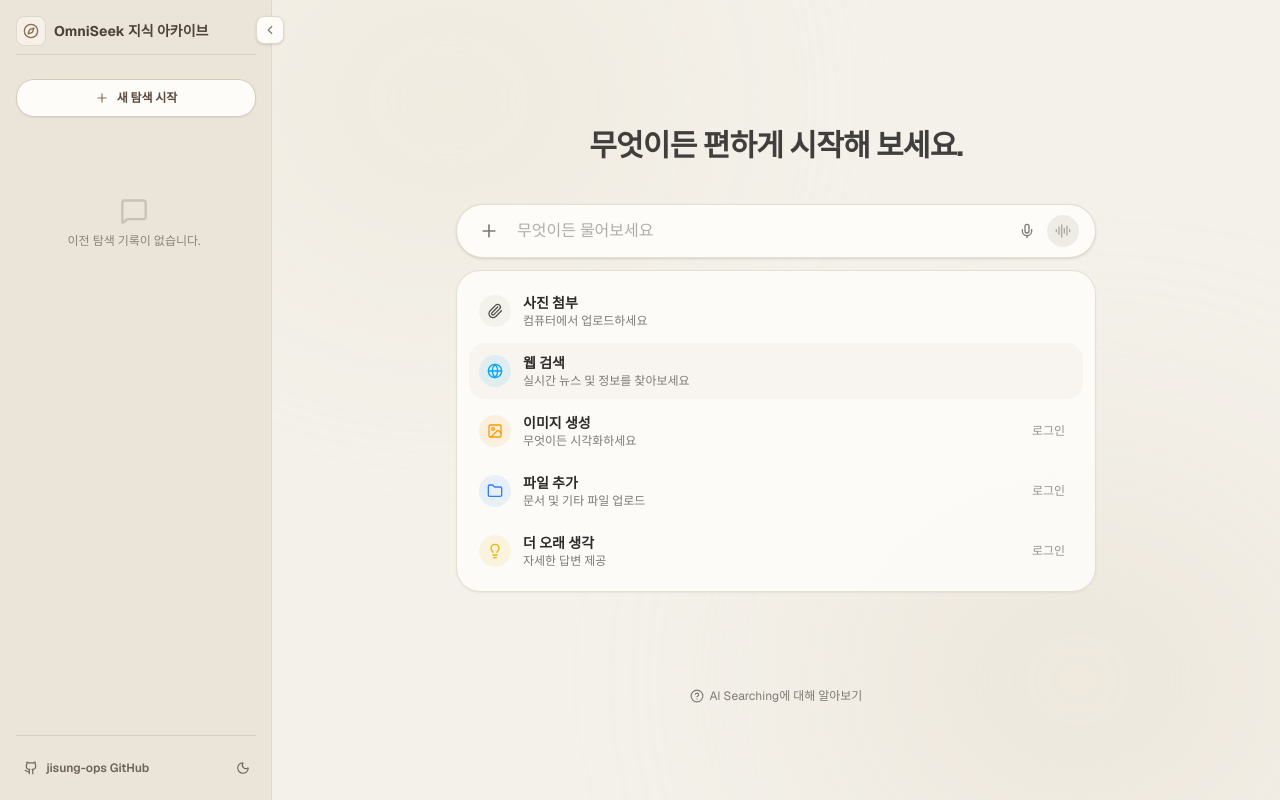
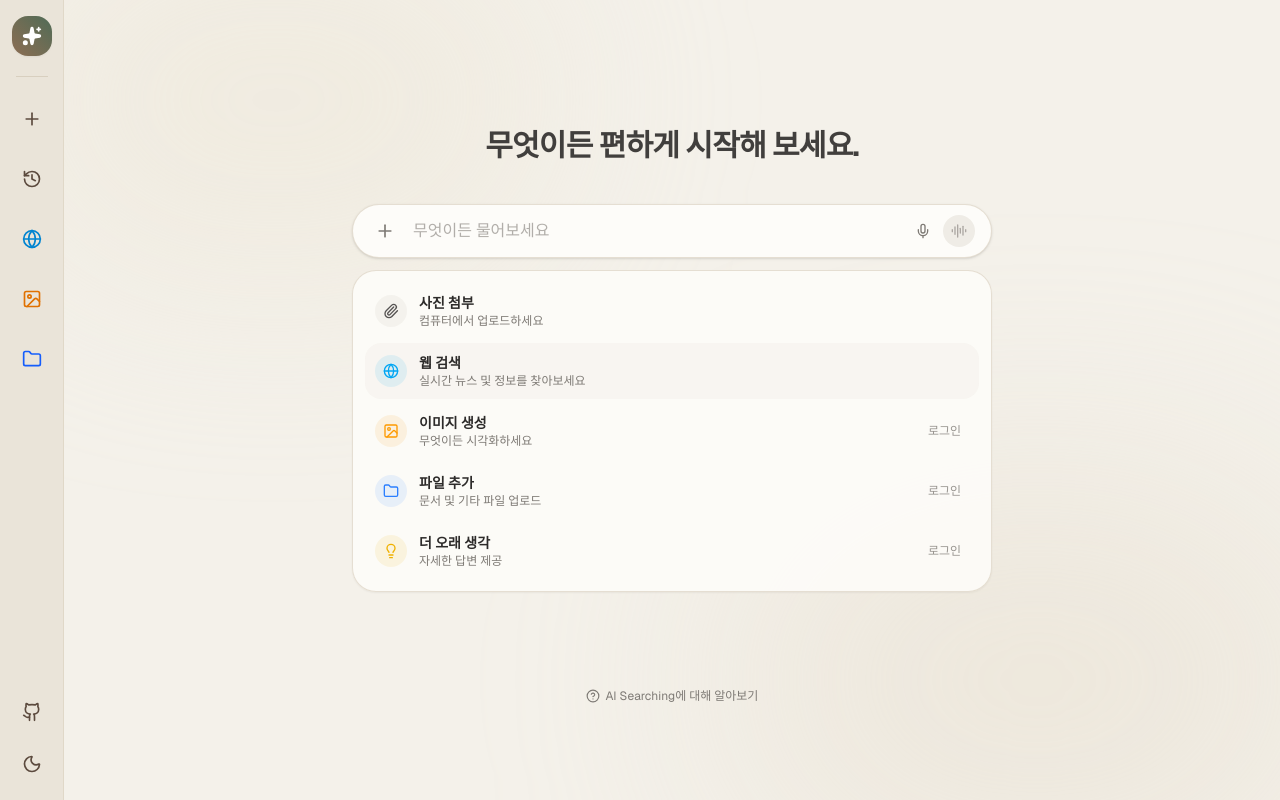
Before and after one commit to jisung-ops/ai_Searching, a Next.js app: page / in a window 1280 px wide. Built offline with nearby package versions, Linux system fonts and the light colour scheme.

Commit message:
feat: 64px 슬림 사이드바 아이콘 독 및 최근 탐색 기록 모달 레이아웃 구현

```diff
--- a/src/components/history-sidebar.tsx
+++ b/src/components/history-sidebar.tsx
@@ -1,7 +1,7 @@
 "use client";
 
-import React, { useState, useEffect } from "react";
-import { Plus, Trash2, X, MessageSquare, ChevronLeft, ChevronRight, Compass, Sun, Moon } from "lucide-react";
+import React, { useState, useEffect, useRef } from "react";
+import { Plus, Trash2, X, MessageSquare, Compass, Sun, Moon, History, Globe, Image as ImageIcon, Folder, Settings, Sparkles, ChevronRight } from "lucide-react";
 import { AnimatePresence, motion } from "framer-motion";
 
 const GithubIcon = (props: React.SVGProps<SVGSVGElement>) => (
@@ -45,9 +45,10 @@
   isOpen,
   setIsOpen,
 }: HistorySidebarProps) {
-  const [isCollapsed, setIsCollapsed] = useState(false);
   const [mounted, setMounted] = useState(false);
   const [theme, setTheme] = useState<"light" | "dark">("light");
+  const [isHistoryDrawerOpen, setIsHistoryDrawerOpen] = useState(false);
+  const drawerRef = useRef<HTMLDivElement>(null);
 
   // Sync theme status on mount
   useEffect(() => {
@@ -55,6 +56,19 @@
     const activeTheme = document.documentElement.classList.contains("dark") ? "dark" : "light";
     setTheme(activeTheme);
   }, []);
+
+  // Close history flyout when clicking outside
+  useEffect(() => {
+    const handleClickOutside = (e: MouseEvent) => {
+      if (drawerRef.current && !drawerRef.current.contains(e.target as Node)) {
+        setIsHistoryDrawerOpen(false);
+      }
+    };
+    if (isHistoryDrawerOpen) {
+      document.addEventListener("mousedown", handleClickOutside);
+    }
+    return () => document.removeEventListener("mousedown", handleClickOutside);
+  }, [isHistoryDrawerOpen]);
 
   const toggleTheme = () => {
     const newTheme = theme === "light" ? "dark" : "light";
@@ -70,9 +84,10 @@
 
   return (
     <>
-      {/* 1. Mobile Sidebar Drawer Overlay */}
+      {/* 1. Mobile Sidebar Slide-in Drawer */}
       <AnimatePresence>
         {isOpen && (
+          <>
             <motion.div
               initial={{ opacity: 0 }}
               animate={{ opacity: 1 }}
@@ -80,118 +95,13 @@
               onClick={() => setIsOpen(false)}
               className="fixed inset-0 bg-background/60 backdrop-blur-sm z-40 md:hidden"
             />
-        )}
-      </AnimatePresence>
-
-      {/* 2. Mobile Sidebar Slide-in Drawer */}
-      <AnimatePresence>
-        {isOpen && (
             <motion.aside
               initial={{ x: "-100%" }}
               animate={{ x: 0 }}
               exit={{ x: "-100%" }}
               transition={{ type: "spring", bounce: 0.15, duration: 0.4 }}
-            className="fixed top-0 bottom-0 left-0 w-72 bg-card border-r border-border p-4 flex flex-col z-50 md:hidden shadow-2xl"
+              className="fixed top-0 bottom-0 left-0 w-72 bg-[#EAE4D9] dark:bg-[#252220] border-r border-[#E0D8C8] dark:border-[#3D3936] p-4 flex flex-col z-50 md:hidden shadow-2xl"
             >
-            {/* Mobile Sidebar Header */}
-            <div className="flex items-center justify-between mb-6 pb-2 border-b border-border/60">
-              <span className="text-base font-bold bg-gradient-to-r from-theme-from to-theme-to bg-clip-text text-transparent">
-                검색 기록
-              </span>
-              <button
-                onClick={() => setIsOpen(false)}
-                className="p-1 rounded-lg hover:bg-muted text-muted-foreground transition"
-              >
-                <X className="w-4 h-4" />
-              </button>
-            </div>
-
-            {/* + New Search Button */}
-            <button
-              onClick={onNewSearch}
-              className="flex items-center justify-center gap-2 w-full py-2.5 px-4 mb-4 rounded-xl border border-theme/30 bg-theme/5 hover:bg-theme/10 text-theme text-sm font-semibold transition-all duration-200"
-            >
-              <Plus className="w-4 h-4" />
-              <span>새 검색 시작하기</span>
-            </button>
-
-            {/* History Sessions List */}
-            <div className="flex-1 overflow-y-auto space-y-1.5 pr-1">
-              {history.length === 0 ? (
-                <div className="text-center py-10 text-xs text-muted-foreground/60">
-                  <MessageSquare className="w-8 h-8 mx-auto mb-2 opacity-35" />
-                  <span>이전 검색 기록이 없습니다.</span>
-                </div>
-              ) : (
-                history.map((session) => (
-                  <div
-                    key={session.id}
-                    onClick={() => onSelectSession(session.id)}
-                    className={`flex items-center justify-between group p-3 rounded-xl border cursor-pointer transition text-sm ${
-                      currentSessionId === session.id
-                        ? "border-theme/35 bg-theme/5 text-theme font-semibold"
-                        : "border-transparent hover:bg-muted/70 text-foreground/80 hover:text-foreground"
-                    }`}
-                  >
-                    <div className="flex items-center gap-2.5 min-w-0 flex-1">
-                      <MessageSquare className="w-4 h-4 shrink-0 opacity-70" />
-                      <span className="truncate">{session.title}</span>
-                    </div>
-                    <button
-                      onClick={(e) => {
-                        e.stopPropagation();
-                        onDeleteSession(session.id);
-                      }}
-                      className="p-1 rounded-md text-muted-foreground hover:text-red-500 hover:bg-red-500/10 transition opacity-80"
-                      title="기록 삭제"
-                    >
-                      <Trash2 className="w-3.5 h-3.5" />
-                    </button>
-                  </div>
-                ))
-              )}
-            </div>
-
-            {/* Bottom Profile Info & Theme Toggle */}
-            <div className="mt-auto pt-4 border-t border-border/60 flex items-center justify-between">
-              <a
-                href="https://github.com/jisung-ops"
-                target="_blank"
-                rel="noopener noreferrer"
-                className="flex items-center gap-2.5 p-2 rounded-lg hover:bg-muted text-xs text-muted-foreground hover:text-foreground transition"
-              >
-                <GithubIcon className="w-4 h-4" />
-                <span className="font-medium">jisung-ops GitHub</span>
-              </a>
-              <button
-                onClick={toggleTheme}
-                className="p-2 rounded-lg hover:bg-muted text-muted-foreground hover:text-foreground transition cursor-pointer"
-                title={theme === "light" ? "다크 모드로 전환" : "라이트 모드로 전환"}
-                type="button"
-              >
-                {mounted ? (
-                  theme === "light" ? (
-                    <Moon className="w-4 h-4" />
-                  ) : (
-                    <Sun className="w-4 h-4 text-amber-500" />
-                  )
-                ) : (
-                  <div className="w-4 h-4" />
-                )}
-              </button>
-            </div>
-          </motion.aside>
-        )}
-      </AnimatePresence>
-
-      {/* 3. Desktop Collapsible Sidebar (Warm Notion Craft Style) */}
-      <motion.aside
-        animate={{ width: isCollapsed ? 0 : 272, opacity: isCollapsed ? 0 : 1 }}
-        transition={{ type: "spring", bounce: 0, duration: 0.35 }}
-        className="hidden md:flex flex-col shrink-0 h-screen bg-[#EAE4D9] dark:bg-[#252220] border-r border-[#E0D8C8] dark:border-[#3D3936] relative overflow-hidden z-20"
-      >
-        <div className="w-68 p-4 h-full flex flex-col">
-          {/* Header */}
               <div className="flex items-center justify-between mb-6 pb-2 border-b border-[#D8CFBF] dark:border-[#332F2C]">
                 <div className="flex items-center gap-2">
                   <div className="p-1.5 rounded-lg bg-[#F5F1E8] dark:bg-[#332F2C] text-[#8C6D53] dark:text-[#D4A373] border border-[#E0D8C8] dark:border-[#3D3936]">
@@ -201,16 +111,211 @@
                     OmniSeek 지식 아카이브
                   </span>
                 </div>
+                <button
+                  onClick={() => setIsOpen(false)}
+                  className="p-1 rounded-lg hover:bg-muted text-muted-foreground transition"
+                >
+                  <X className="w-4 h-4" />
+                </button>
               </div>
 
-          {/* New Search Button (Warm Craft Pill Button) */}
+              <button
+                onClick={() => {
+                  onNewSearch();
+                  setIsOpen(false);
+                }}
+                className="flex items-center justify-center gap-2 w-full py-2.5 px-4 mb-4 rounded-xl border border-[#D5CBB8] dark:border-[#423E3A] bg-[#FDFCF9] dark:bg-[#2C2927] hover:bg-[#F7F3EA] dark:hover:bg-[#35312E] text-[#5C4A3E] dark:text-[#E6DEC8] text-xs font-bold transition-all"
+              >
+                <Plus className="w-4 h-4 text-[#8C6D53] dark:text-[#D4A373]" />
+                <span>새 탐색 시작</span>
+              </button>
+
+              <div className="flex-1 overflow-y-auto space-y-1.5 pr-1">
+                {history.length === 0 ? (
+                  <div className="text-center py-10 text-xs text-[#8C8479] dark:text-[#9E968B]">
+                    <MessageSquare className="w-8 h-8 mx-auto mb-2 opacity-35" />
+                    <span>이전 탐색 기록이 없습니다.</span>
+                  </div>
+                ) : (
+                  history.map((session) => (
+                    <div
+                      key={session.id}
+                      onClick={() => {
+                        onSelectSession(session.id);
+                        setIsOpen(false);
+                      }}
+                      className={`flex items-center justify-between p-3 rounded-xl border cursor-pointer transition text-sm ${
+                        currentSessionId === session.id
+                          ? "border-[#C2B5A0] dark:border-[#524B45] bg-[#FDFCF9] dark:bg-[#2E2B28] text-[#4A3D33] dark:text-[#E6DEC8] font-bold"
+                          : "border-transparent hover:bg-[#F2ECE0]/70 dark:hover:bg-[#2D2A27] text-[#6E6458] dark:text-[#B5ACA0]"
+                      }`}
+                    >
+                      <div className="flex items-center gap-2.5 min-w-0 flex-1">
+                        <MessageSquare className="w-4 h-4 shrink-0 opacity-70 text-[#8C6D53]" />
+                        <span className="truncate">{session.title}</span>
+                      </div>
+                      <button
+                        onClick={(e) => {
+                          e.stopPropagation();
+                          onDeleteSession(session.id);
+                        }}
+                        className="p-1 rounded-md text-[#8C8479] hover:text-red-500 transition"
+                      >
+                        <Trash2 className="w-3.5 h-3.5" />
+                      </button>
+                    </div>
+                  ))
+                )}
+              </div>
+            </motion.aside>
+          </>
+        )}
+      </AnimatePresence>
+
+      {/* 2. Desktop Gemini 1st Image Style Vertical Icon Dock Sidebar */}
+      <aside className="hidden md:flex flex-col items-center justify-between shrink-0 w-16 h-screen bg-[#EAE4D9] dark:bg-[#252220] border-r border-[#E0D8C8] dark:border-[#3D3936] py-4 px-2 z-30 select-none">
+        {/* Top Section: Logo & Action Icons */}
+        <div className="flex flex-col items-center gap-4 w-full">
+          {/* Gemini Style Brand Sparkles Logo */}
           <button
             onClick={onNewSearch}
-            className="flex items-center justify-center gap-2 w-full py-2.5 px-4 mb-4 rounded-xl border border-[#D5CBB8] dark:border-[#423E3A] bg-[#FDFCF9] dark:bg-[#2C2927] hover:bg-[#F7F3EA] dark:hover:bg-[#35312E] text-[#5C4A3E] dark:text-[#E6DEC8] text-xs font-bold transition-all duration-200 cursor-pointer shadow-xs hover:shadow-sm"
+            className="p-2.5 rounded-2xl bg-gradient-to-tr from-[#8C6D53] to-[#4E6B56] text-white shadow-xs hover:scale-105 transition-transform cursor-pointer"
+            title="Gemini 스타일 AI 검색 로고"
           >
-            <Plus className="w-3.5 h-3.5 text-[#8C6D53] dark:text-[#D4A373]" />
-            <span>새 탐색 시작</span>
+            <Sparkles className="w-5 h-5 fill-current" />
           </button>
+
+          <div className="w-8 h-[1px] bg-[#D8CFBF] dark:bg-[#3D3936] my-1" />
+
+          {/* Icon 1: + New Search */}
+          <button
+            onClick={onNewSearch}
+            className="relative group p-3 rounded-2xl hover:bg-[#FDFCF9] dark:hover:bg-[#2C2927] text-[#5C4A3E] dark:text-[#E6DEC8] hover:text-[#8C6D53] transition-all cursor-pointer shadow-none hover:shadow-xs"
+            title="새 탐색 시작하기"
+          >
+            <Plus className="w-5 h-5" />
+            <span className="absolute left-full ml-3 px-2.5 py-1 rounded-lg bg-[#2D2B2A] text-white text-xs font-medium whitespace-nowrap opacity-0 group-hover:opacity-100 transition-opacity pointer-events-none z-50 shadow-md">
+              새 탐색 시작
+            </span>
+          </button>
+
+          {/* Icon 2: History/Recent Drawer Trigger */}
+          <button
+            onClick={() => setIsHistoryDrawerOpen(!isHistoryDrawerOpen)}
+            className={`relative group p-3 rounded-2xl transition-all cursor-pointer ${
+              isHistoryDrawerOpen || currentSessionId
+                ? "bg-[#FDFCF9] dark:bg-[#2C2927] text-[#8C6D53] dark:text-[#D4A373] shadow-xs"
+                : "hover:bg-[#FDFCF9] dark:hover:bg-[#2C2927] text-[#5C4A3E] dark:text-[#E6DEC8]"
+            }`}
+            title="검색 및 탐색 기록 보기"
+          >
+            <History className="w-5 h-5" />
+            <span className="absolute left-full ml-3 px-2.5 py-1 rounded-lg bg-[#2D2B2A] text-white text-xs font-medium whitespace-nowrap opacity-0 group-hover:opacity-100 transition-opacity pointer-events-none z-50 shadow-md">
+              탐색 기록 목록
+            </span>
+          </button>
+
+          {/* Icon 3: Web Search Mode */}
+          <button
+            onClick={onNewSearch}
+            className="relative group p-3 rounded-2xl hover:bg-[#FDFCF9] dark:hover:bg-[#2C2927] text-[#5C4A3E] dark:text-[#E6DEC8] transition-all cursor-pointer"
+            title="전체 웹 실시간 검색 모드"
+          >
+            <Globe className="w-5 h-5 text-sky-600 dark:text-sky-400" />
+            <span className="absolute left-full ml-3 px-2.5 py-1 rounded-lg bg-[#2D2B2A] text-white text-xs font-medium whitespace-nowrap opacity-0 group-hover:opacity-100 transition-opacity pointer-events-none z-50 shadow-md">
+              실시간 웹 검색
+            </span>
+          </button>
+
+          {/* Icon 4: Image Generation Mode */}
+          <button
+            onClick={onNewSearch}
+            className="relative group p-3 rounded-2xl hover:bg-[#FDFCF9] dark:hover:bg-[#2C2927] text-[#5C4A3E] dark:text-[#E6DEC8] transition-all cursor-pointer"
+            title="AI 이미지 생성 모드"
+          >
+            <ImageIcon className="w-5 h-5 text-amber-600 dark:text-amber-400" />
+            <span className="absolute left-full ml-3 px-2.5 py-1 rounded-lg bg-[#2D2B2A] text-white text-xs font-medium whitespace-nowrap opacity-0 group-hover:opacity-100 transition-opacity pointer-events-none z-50 shadow-md">
+              이미지 생성
+            </span>
+          </button>
+
+          {/* Icon 5: Files / Documents */}
+          <button
+            onClick={onNewSearch}
+            className="relative group p-3 rounded-2xl hover:bg-[#FDFCF9] dark:hover:bg-[#2C2927] text-[#5C4A3E] dark:text-[#E6DEC8] transition-all cursor-pointer"
+            title="문서 및 파일 업로드 분석"
+          >
+            <Folder className="w-5 h-5 text-blue-600 dark:text-blue-400" />
+            <span className="absolute left-full ml-3 px-2.5 py-1 rounded-lg bg-[#2D2B2A] text-white text-xs font-medium whitespace-nowrap opacity-0 group-hover:opacity-100 transition-opacity pointer-events-none z-50 shadow-md">
+              파일 분석
+            </span>
+          </button>
+        </div>
+
+        {/* Bottom Section: GitHub, Theme & Settings */}
+        <div className="flex flex-col items-center gap-3 w-full">
+          {/* GitHub link */}
+          <a
+            href="https://github.com/jisung-ops"
+            target="_blank"
+            rel="noopener noreferrer"
+            className="relative group p-2.5 rounded-2xl hover:bg-[#FDFCF9] dark:hover:bg-[#2C2927] text-[#5C4A3E] dark:text-[#E6DEC8] transition-all cursor-pointer"
+            title="jisung-ops GitHub 바로가기"
+          >
+            <GithubIcon className="w-5 h-5" />
+            <span className="absolute left-full ml-3 px-2.5 py-1 rounded-lg bg-[#2D2B2A] text-white text-xs font-medium whitespace-nowrap opacity-0 group-hover:opacity-100 transition-opacity pointer-events-none z-50 shadow-md">
+              GitHub 저장소
+            </span>
+          </a>
+
+          {/* Theme Toggle */}
+          <button
+            onClick={toggleTheme}
+            className="relative group p-2.5 rounded-2xl hover:bg-[#FDFCF9] dark:hover:bg-[#2C2927] text-[#5C4A3E] dark:text-[#E6DEC8] transition-all cursor-pointer"
+            title={theme === "light" ? "다크 모드로 전환" : "라이트 모드로 전환"}
+          >
+            {mounted ? (
+              theme === "light" ? (
+                <Moon className="w-5 h-5" />
+              ) : (
+                <Sun className="w-5 h-5 text-amber-500" />
+              )
+            ) : (
+              <div className="w-5 h-5" />
+            )}
+            <span className="absolute left-full ml-3 px-2.5 py-1 rounded-lg bg-[#2D2B2A] text-white text-xs font-medium whitespace-nowrap opacity-0 group-hover:opacity-100 transition-opacity pointer-events-none z-50 shadow-md">
+              테마 전환
+            </span>
+          </button>
+        </div>
+      </aside>
+
+      {/* 3. Gemini Style History Flyout Panel (Popping out from the vertical dock) */}
+      <AnimatePresence>
+        {isHistoryDrawerOpen && (
+          <motion.div
+            ref={drawerRef}
+            initial={{ opacity: 0, x: -20, scale: 0.98 }}
+            animate={{ opacity: 1, x: 0, scale: 1 }}
+            exit={{ opacity: 0, x: -20, scale: 0.98 }}
+            transition={{ type: "spring", bounce: 0.1, duration: 0.3 }}
+            className="hidden md:flex flex-col fixed left-16 top-0 bottom-0 w-72 bg-[#FDFCF9] dark:bg-[#282523] border-r border-[#E0D8C8] dark:border-[#3D3936] p-4 z-40 shadow-xl select-none"
+          >
+            {/* Flyout Header */}
+            <div className="flex items-center justify-between pb-3 mb-4 border-b border-[#E0D8C8] dark:border-[#3D3936]">
+              <div className="flex items-center gap-2">
+                <History className="w-4 h-4 text-[#8C6D53] dark:text-[#D4A373]" />
+                <span className="text-xs font-bold text-[#3D3B39] dark:text-[#F0ECE6]">
+                  최근 탐색 기록
+                </span>
+              </div>
+              <button
+                onClick={() => setIsHistoryDrawerOpen(false)}
+                className="p-1 rounded-lg hover:bg-muted text-muted-foreground transition cursor-pointer"
+              >
+                <X className="w-4 h-4" />
+              </button>
+            </div>
 
             {/* Sessions List */}
             <div className="flex-1 overflow-y-auto space-y-1.5 pr-1">
@@ -223,15 +328,18 @@
                 history.map((session) => (
                   <div
                     key={session.id}
-                  onClick={() => onSelectSession(session.id)}
-                  className={`flex items-center justify-between group p-2.5 rounded-xl border cursor-pointer transition text-xs ${
+                    onClick={() => {
+                      onSelectSession(session.id);
+                      setIsHistoryDrawerOpen(false);
+                    }}
+                    className={`flex items-center justify-between group p-3 rounded-2xl border cursor-pointer transition text-xs ${
                       currentSessionId === session.id
-                      ? "border-[#C2B5A0] dark:border-[#524B45] bg-[#FDFCF9] dark:bg-[#2E2B28] text-[#4A3D33] dark:text-[#E6DEC8] font-bold shadow-xs"
-                      : "border-transparent hover:bg-[#F2ECE0]/70 dark:hover:bg-[#2D2A27] text-[#6E6458] dark:text-[#B5ACA0] hover:text-[#3D332B] dark:hover:text-[#F0ECE6]"
+                        ? "border-[#C2B5A0] dark:border-[#524B45] bg-[#EAE4D9] dark:bg-[#332F2C] text-[#3D3B39] dark:text-[#F0ECE6] font-bold shadow-2xs"
+                        : "border-transparent hover:bg-[#F4F1EA] dark:hover:bg-[#332F2C] text-[#6E6458] dark:text-[#B5ACA0] hover:text-[#3D3B39]"
                     }`}
                   >
-                  <div className="flex items-center gap-2 min-w-0 flex-1">
-                    <MessageSquare className="w-3.5 h-3.5 shrink-0 opacity-60 text-[#8C6D53] dark:text-[#D4A373]" />
+                    <div className="flex items-center gap-2.5 min-w-0 flex-1">
+                      <MessageSquare className="w-3.5 h-3.5 shrink-0 opacity-70 text-[#8C6D53] dark:text-[#D4A373]" />
                       <span className="truncate">{session.title}</span>
                     </div>
                     <button
@@ -248,50 +356,9 @@
                 ))
               )}
             </div>
-
-          {/* Profile Section & Theme Toggle */}
-          <div className="mt-auto pt-4 border-t border-[#D8CFBF] dark:border-[#332F2C] flex items-center justify-between">
-            <a
-              href="https://github.com/jisung-ops"
-              target="_blank"
-              rel="noopener noreferrer"
-              className="flex items-center gap-2 p-2 rounded-lg hover:bg-[#F2ECE0] dark:hover:bg-[#2D2A27] text-xs text-[#6E6458] dark:text-[#B5ACA0] hover:text-[#3D332B] dark:hover:text-[#F0ECE6] transition"
-            >
-              <GithubIcon className="w-3.5 h-3.5" />
-              <span className="font-semibold">jisung-ops GitHub</span>
-            </a>
-            <button
-              onClick={toggleTheme}
-              className="p-1.5 rounded-lg hover:bg-[#F2ECE0] dark:hover:bg-[#2D2A27] text-[#6E6458] dark:text-[#B5ACA0] transition cursor-pointer"
-              title={theme === "light" ? "다크 모드로 전환" : "라이트 모드로 전환"}
-              type="button"
-            >
-              {mounted ? (
-                theme === "light" ? (
-                  <Moon className="w-3.5 h-3.5" />
-                ) : (
-                  <Sun className="w-3.5 h-3.5 text-amber-500" />
-                )
-              ) : (
-                <div className="w-3.5 h-3.5" />
+          </motion.div>
         )}
-            </button>
-          </div>
-        </div>
-      </motion.aside>
-
-      {/* 4. Sidebar Hide/Show Toggle Button for Desktop */}
-      <button
-        onClick={() => setIsCollapsed(!isCollapsed)}
-        className="hidden md:flex fixed left-[256px] top-4 p-1.5 rounded-lg border border-border bg-card text-muted-foreground hover:text-foreground shadow-sm hover:shadow transition z-30 cursor-pointer"
-        style={{
-          left: isCollapsed ? "16px" : "256px",
-          transition: "left 0.35s cubic-bezier(0.16, 1, 0.3, 1)",
-        }}
-        title={isCollapsed ? "사이드바 열기" : "사이드바 접기"}
-      >
-        {isCollapsed ? <ChevronRight className="w-3.5 h-3.5" /> : <ChevronLeft className="w-3.5 h-3.5" />}
-      </button>
+      </AnimatePresence>
     </>
   );
 }
```
Lines whose indentation alone changed are shown as unchanged.
